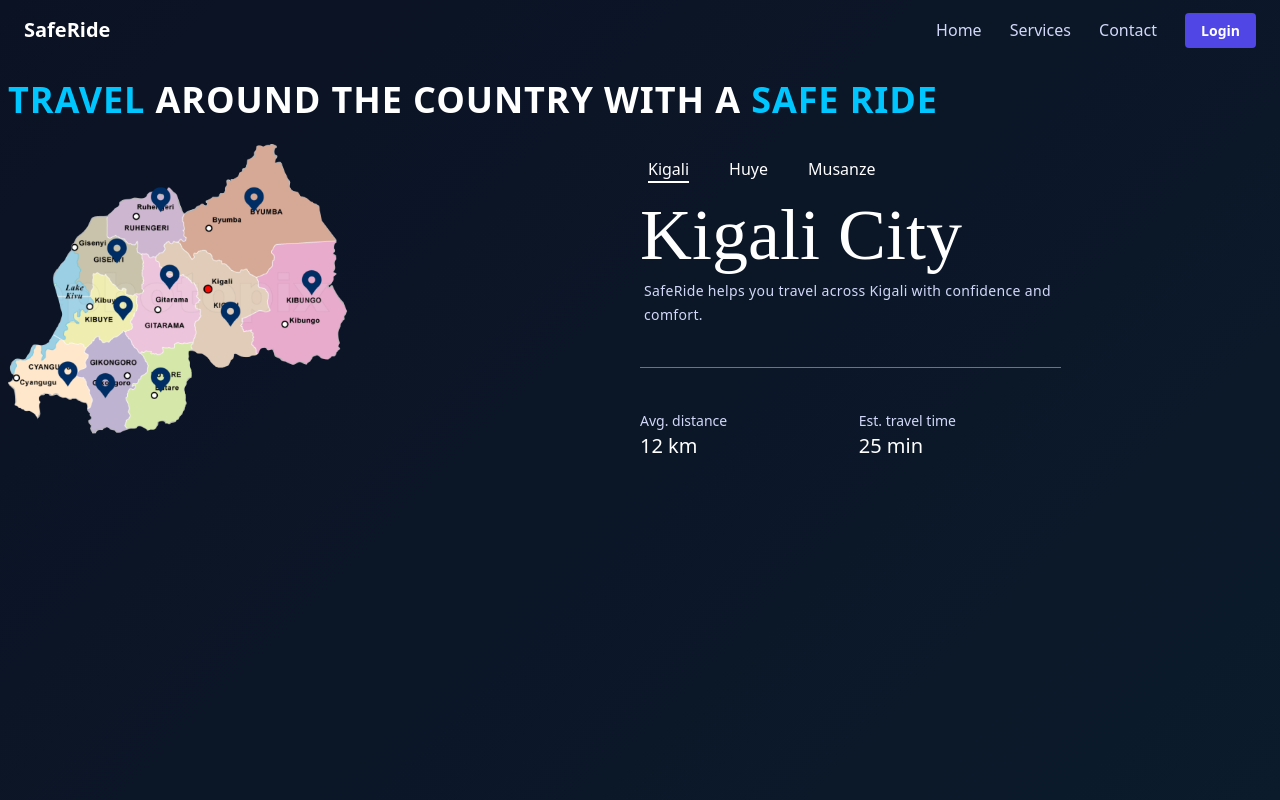
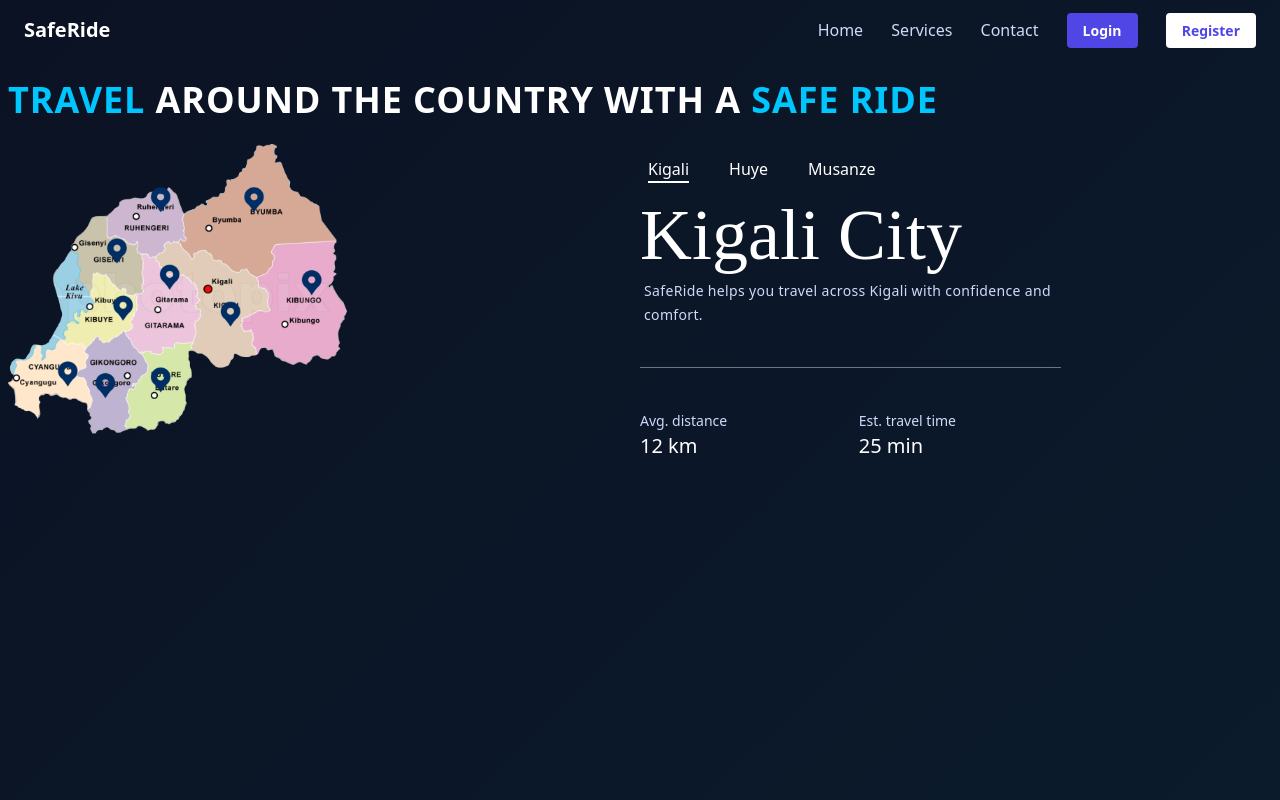
Before and after one commit to UDUKUNDA/saferide_capstone_project, a Django app: page / in a window 1280 px wide. Run offline with Django 5.2, Linux system fonts and the light colour scheme; some libraries are stand-ins or nearby versions.

Commit message:
feat: landing page

```diff
--- a/saferide/api/templates/landing.html
+++ b/saferide/api/templates/landing.html
@@ -22,6 +22,7 @@
         <a class="text-[#d2d8f9]" href="#">Services</a>
         <a class="text-[#d2d8f9]" href="#">Contact</a>
         <a class="px-4 py-2 text-sm font-semibold text-white bg-indigo-600 rounded hover:bg-indigo-500" href="/login">Login</a>
+        <a class="px-4 py-2 text-sm font-semibold text-indigo-600 bg-white rounded hover:bg-gray-100" href="/register">Register</a>
       </div>
     </nav>
 
```
